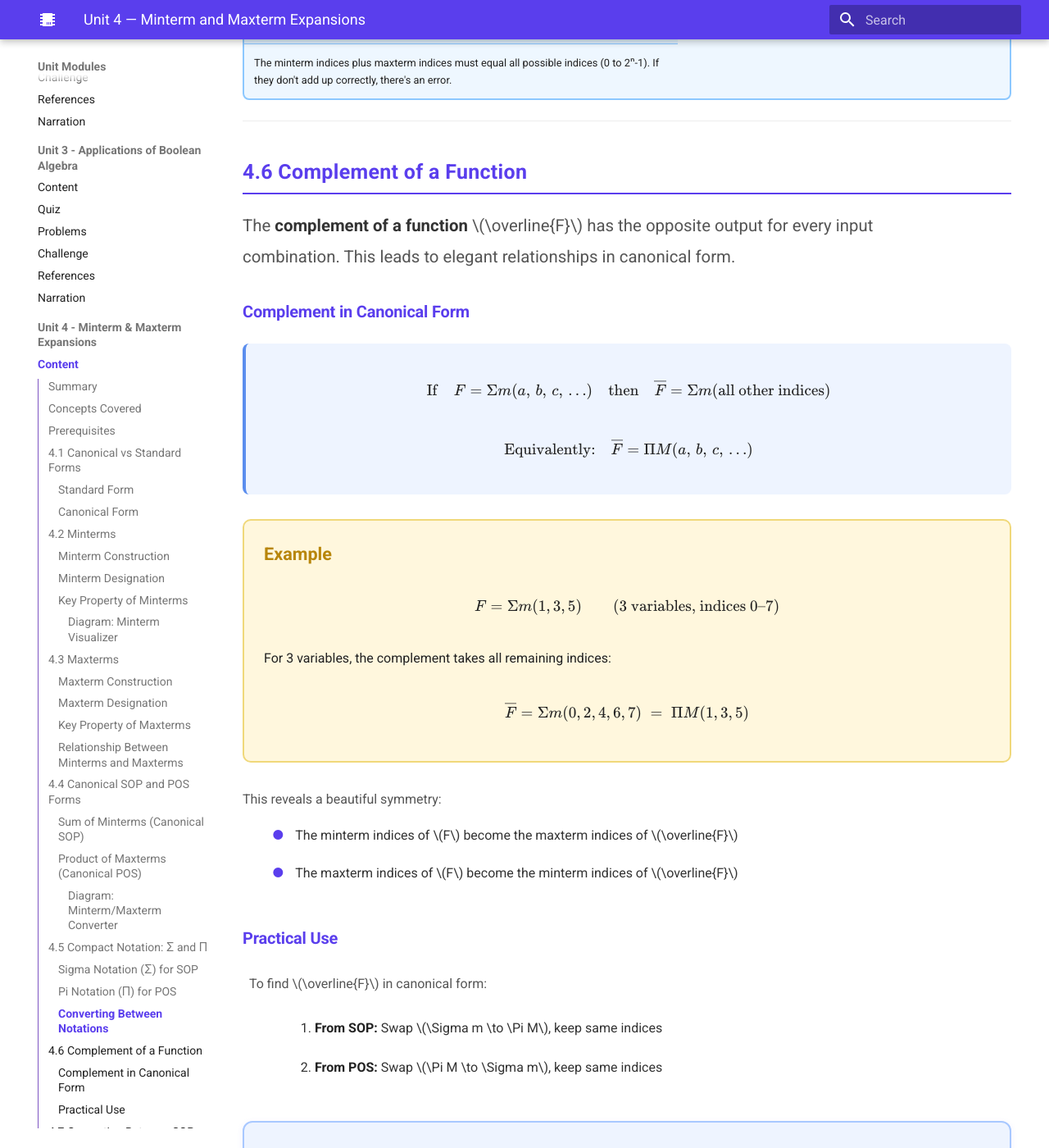
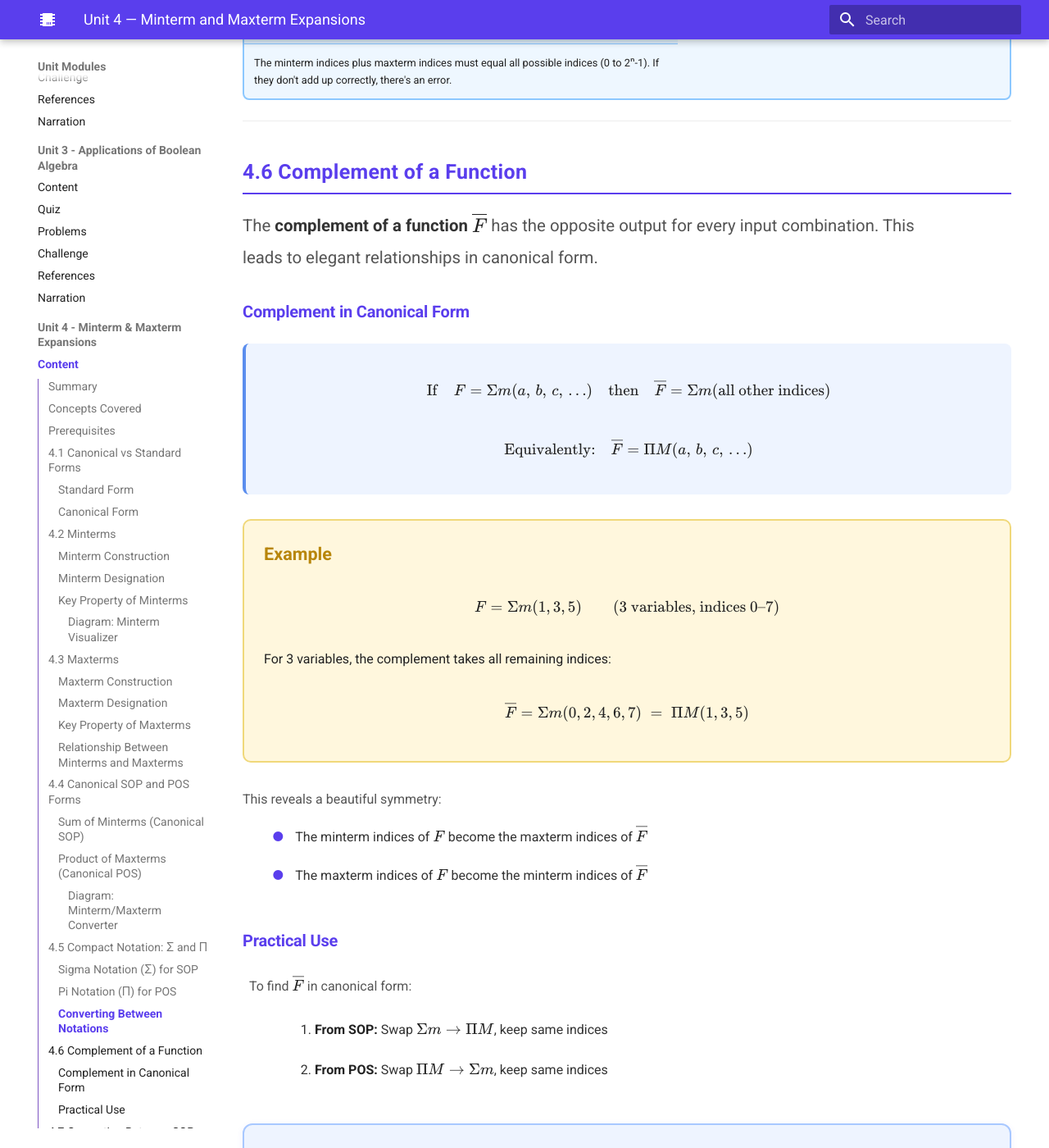
Before and after one commit to Nati-123/intelligent-textbook-ee2301, an MkDocs documentation site: the page built from docs/unit4-minterm-maxterm-expansions/index.md, in a window 1280 px wide and 1400 px high, scrolled down 11489 px. Shown: the whole window at 82% size. Built offline with MkDocs 1.6.1 and Material for MkDocs 9.7.7, drawn with Linux system fonts in a browser that asks for light colours; nearby versions of some CDN libraries.

Commit message:
Fix inline math rendering in Section 4.6 raw HTML elements
Wrap all \(...\) inside raw HTML tags with <span class="arithmatex">
so MathJax processes them. Affects intro paragraph, bullet list,
numbered rules, and practical use text.

Co-Authored-By: Claude Opus 4.6 <noreply@anthropic.com>

```diff
--- a/docs/unit4-minterm-maxterm-expansions/index.md
+++ b/docs/unit4-minterm-maxterm-expansions/index.md
@@ -428,7 +428,7 @@ For 3 variables, indices 0-7 exist. If minterms are {1,3,5}, maxterms are {0,2,4
 <h2 id="46-complement-of-a-function" style="color: #5A3EED !important; border-left: none !important; border-bottom: 2px solid #5A3EED; padding-left: 0 !important; padding-bottom: 0.4rem; font-weight: 800; margin-top: 2.2rem; margin-bottom: 0.8rem;">4.6 Complement of a Function</h2>
 
 <p style="color: #555; line-height: 1.85; font-size: 1.02rem; margin-bottom: 1.5rem;">
-The <strong style="color: #333;">complement of a function</strong> \(\overline{F}\) has the opposite output for every input combination. This leads to elegant relationships in canonical form.
+The <strong style="color: #333;">complement of a function</strong> <span class="arithmatex">\(\overline{F}\)</span> has the opposite output for every input combination. This leads to elegant relationships in canonical form.
 </p>
 
 ### Complement in Canonical Form
@@ -455,19 +455,19 @@ $$\overline{F} = \Sigma m(0,2,4,6,7) \;=\; \Pi M(1,3,5)$$
 <p style="color: #555; line-height: 1.85; margin-bottom: 0.5rem;">This reveals a beautiful symmetry:</p>
 
 <ul style="list-style: none; padding-left: 0.8rem; margin: 0.8rem 0 1.5rem 0;">
-<li style="margin-bottom: 0.9rem; line-height: 1.75; color: #333;"><span style="color: #5A3EED; font-weight: 700; margin-right: 0.5rem;">&#9679;</span> The minterm indices of \(F\) become the maxterm indices of \(\overline{F}\)</li>
-<li style="margin-bottom: 0.9rem; line-height: 1.75; color: #333;"><span style="color: #5A3EED; font-weight: 700; margin-right: 0.5rem;">&#9679;</span> The maxterm indices of \(F\) become the minterm indices of \(\overline{F}\)</li>
+<li style="margin-bottom: 0.9rem; line-height: 1.75; color: #333;"><span style="color: #5A3EED; font-weight: 700; margin-right: 0.5rem;">&#9679;</span> The minterm indices of <span class="arithmatex">\(F\)</span> become the maxterm indices of <span class="arithmatex">\(\overline{F}\)</span></li>
+<li style="margin-bottom: 0.9rem; line-height: 1.75; color: #333;"><span style="color: #5A3EED; font-weight: 700; margin-right: 0.5rem;">&#9679;</span> The maxterm indices of <span class="arithmatex">\(F\)</span> become the minterm indices of <span class="arithmatex">\(\overline{F}\)</span></li>
 </ul>
 
 <h3 id="practical-use" style="color: #5A3EED !important; font-weight: 600; margin-top: 1.6rem; margin-bottom: 26px;">Practical Use</h3>
 
 <p style="color: #555; line-height: 1.9; margin-bottom: 1.2rem; margin-left: 0.4rem;">
-To find \(\overline{F}\) in canonical form:
+To find <span class="arithmatex">\(\overline{F}\)</span> in canonical form:
 </p>
 
 <ol style="margin: 0.8rem 0 1.5rem 2rem; line-height: 1.8; color: #333;">
-<li style="margin-bottom: 20px;"><strong>From SOP:</strong> Swap \(\Sigma m \to \Pi M\), keep same indices</li>
-<li style="margin-bottom: 20px;"><strong>From POS:</strong> Swap \(\Pi M \to \Sigma m\), keep same indices</li>
+<li style="margin-bottom: 20px;"><strong>From SOP:</strong> Swap <span class="arithmatex">\(\Sigma m \to \Pi M\)</span>, keep same indices</li>
+<li style="margin-bottom: 20px;"><strong>From POS:</strong> Swap <span class="arithmatex">\(\Pi M \to \Sigma m\)</span>, keep same indices</li>
 </ol>
 
 <div style="background: #EEF4FF; border: 2px solid #A8C8FF; border-radius: 12px; padding: 30px 32px; margin: 22px 0 24px 0; text-align: center; box-shadow: 0 2px 8px rgba(90,61,237,0.07); display: flex; flex-direction: column; align-items: center; justify-content: center;" markdown>
```
